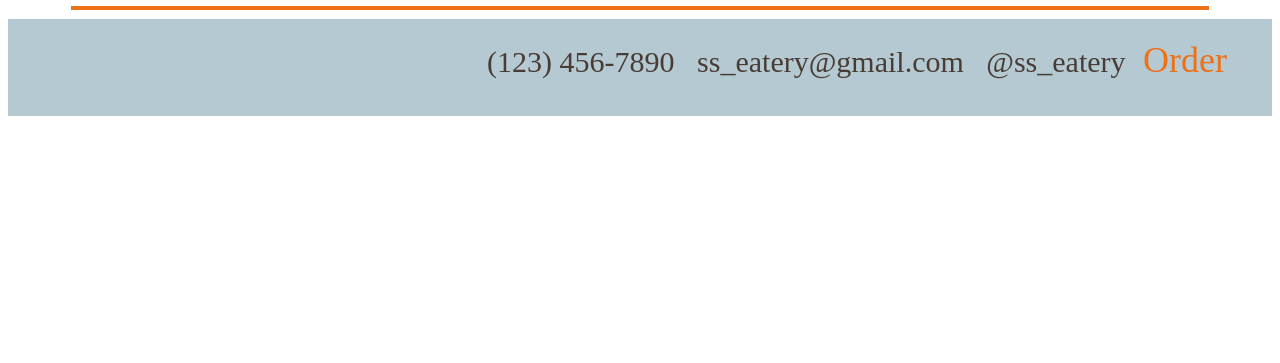
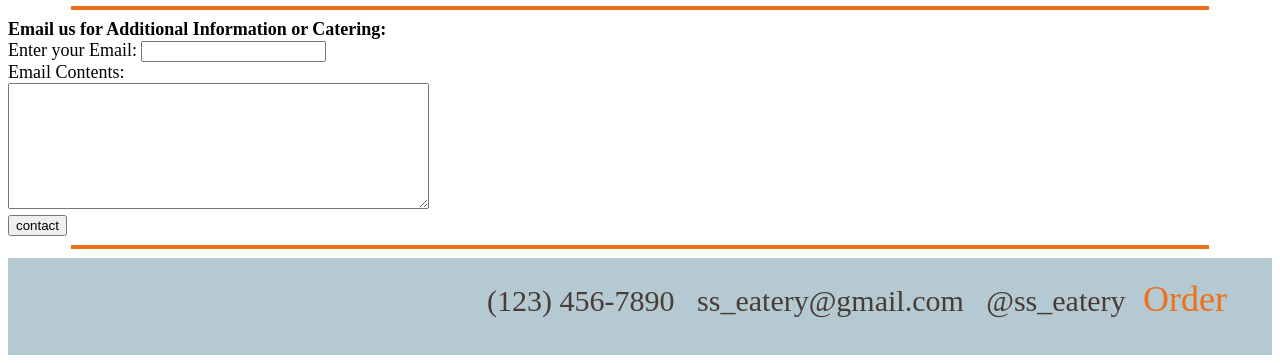
Before and after one commit to smody02/Homework2, a plain HTML site: page contact.html in a window 1280 px wide. Shown: the part 1039-1402 px from the top of the page. Before the commit the page ends 1163 px from the top, so only its background shows below. Drawn offline with Linux system fonts and the light colour scheme.

Commit message:
Added contact form

```diff
--- a/contact.html
+++ b/contact.html
@@ -108,6 +108,25 @@
 <!-- line break -->
 					<hr hr size="6px" width="90%" color=#ED7117>
 
+<!-- Email Form -->
+        <div class="row">
+            <div class='contact-form'>
+            <form action="#">
+                <strong>Email us for Additional Information or Catering:</strong>
+                <br/>
+                <label for="email">Enter your Email:</label>
+                <input type="email" id="email" name="email"><br/>
+                <label for="contents">Email Contents:</label><br/>
+                <textarea id="contents" name="contents" rows="8" cols="50"></textarea>
+                <br/>
+                <input type="submit" value="contact">
+            </form>
+            </div>
+        </div>
+
+<!-- line break -->
+					<hr hr size="6px" width="90%" color=#ED7117>
+
 <!-- footer -->
 				<div id='bottom'>
 					<div class= 'contact-info'>
```
